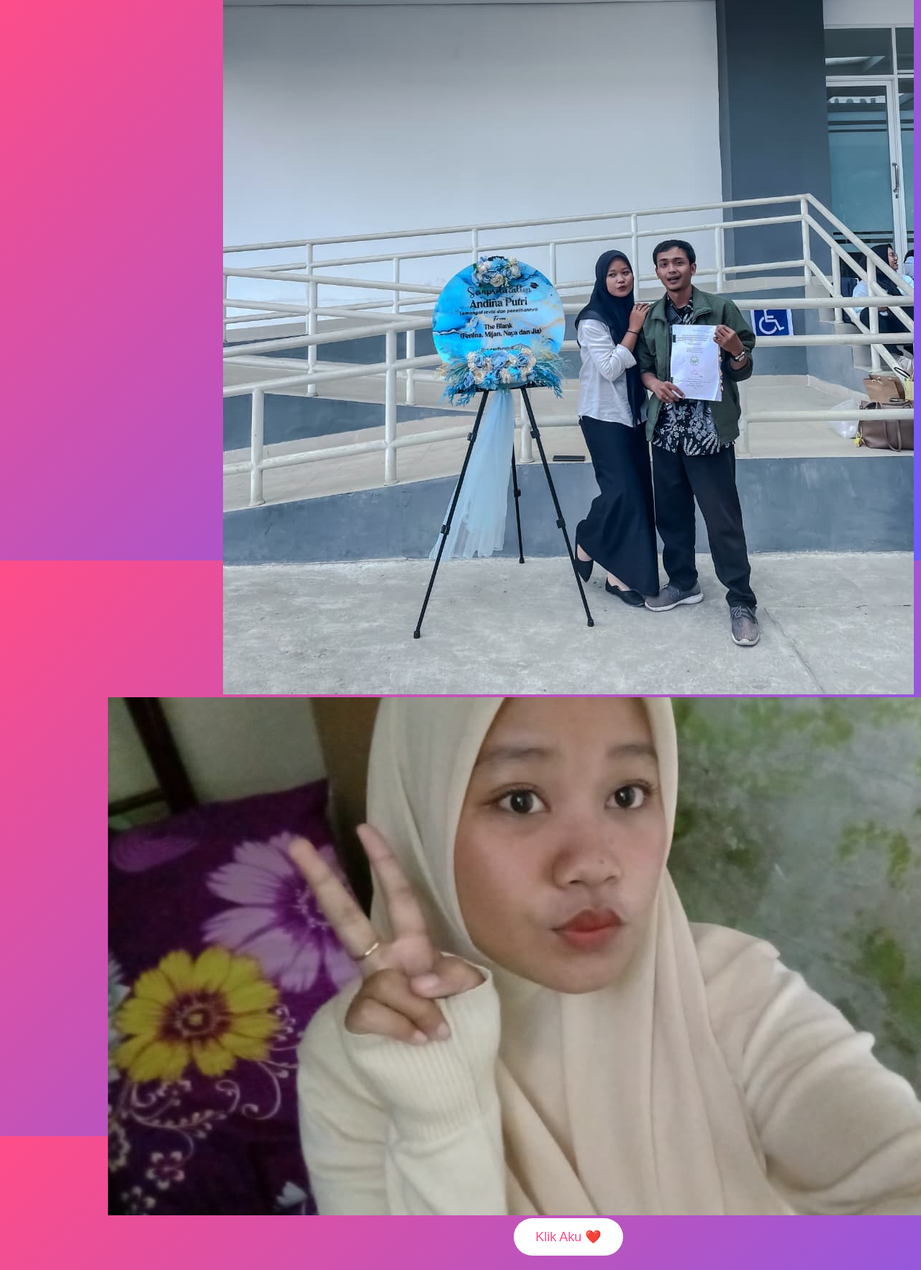
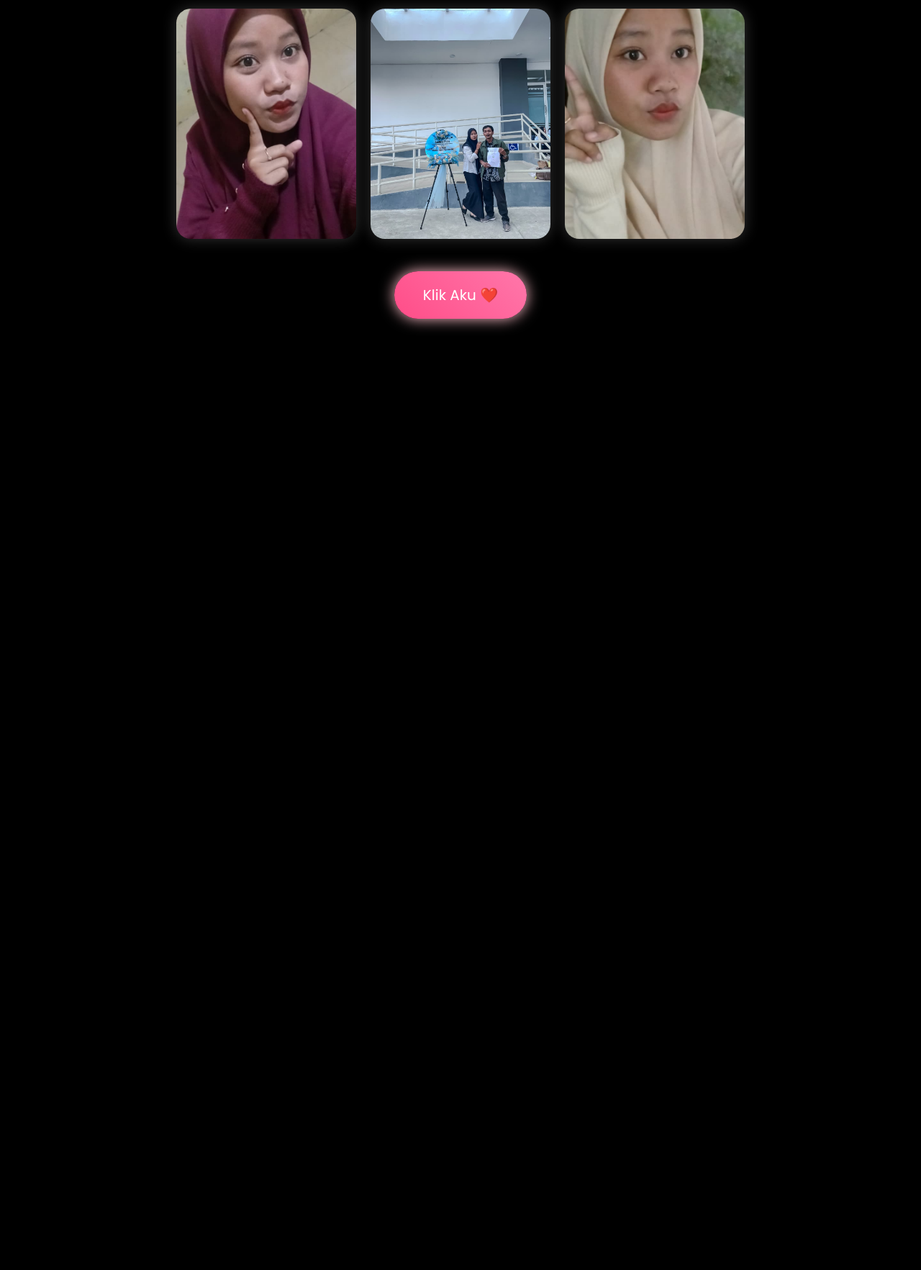
Before and after one commit to MrOlee/love-dina, a Flask app: page / in a window 1280 px wide; the page is wider, and only the part inside the window is pictured. Shown: the part 821-2586 px from the top of that part at 72% size. After the commit the page ends 1280 px from the top of that part, so only its background shows below. Run offline with Flask 3, Linux system fonts and the light colour scheme.

Commit message:
Refactor CSS styles for improved layout and design

```diff
--- a/static/style.css
+++ b/static/style.css
@@ -1,34 +1,203 @@
-body{
+*{
   margin:0;
   padding:0;
-  font-family:sans-serif;
-  background:linear-gradient(135deg,#ff4d88,#6a5cff);
-  height:100vh;
-  display:flex;
-  justify-content:center;
-  align-items:center;
+  box-sizing:border-box;
+  font-family:'Poppins',sans-serif;
+}
+
+body{
+  overflow-x:hidden;
+  background:black;
   color:white;
 }
 
-.container{
-  text-align:center;
+/* VIDEO */
+
+#bg-video{
+  position:fixed;
+  right:0;
+  bottom:0;
+  width:100%;
+  height:100%;
+  object-fit:cover;
+  z-index:-2;
 }
 
-h1{
-  font-size:45px;
+/* OVERLAY */
+
+.overlay{
+  position:fixed;
+  width:100%;
+  height:100%;
+  background:rgba(0,0,0,0.65);
+  z-index:-1;
 }
 
+/* CONTAINER */
+
+.container{
+  width:90%;
+  max-width:900px;
+  margin:auto;
+  text-align:center;
+  padding:50px 20px;
+}
+
+/* PROFILE */
+
+.profile{
+  width:220px;
+  height:220px;
+  border-radius:50%;
+  object-fit:cover;
+  border:5px solid white;
+  box-shadow:0 0 30px pink;
+  animation: glow 2s infinite;
+}
+
+/* TITLE */
+
+h1{
+  font-size:55px;
+  margin-top:25px;
+}
+
+.subtitle{
+  margin-top:20px;
+  font-size:20px;
+  line-height:1.8;
+}
+
+/* COUNTDOWN */
+
+.countdown-box{
+  margin-top:40px;
+  background:rgba(255,255,255,0.1);
+  padding:25px;
+  border-radius:25px;
+  backdrop-filter:blur(10px);
+}
+
+#timer{
+  margin-top:15px;
+  font-size:35px;
+  font-weight:bold;
+}
+
+/* LETTER */
+
+.letter{
+  margin-top:40px;
+  background:rgba(255,255,255,0.08);
+  padding:30px;
+  border-radius:25px;
+  line-height:2;
+  backdrop-filter:blur(10px);
+}
+
+/* GALLERY */
+
+.gallery{
+  margin-top:40px;
+  display:flex;
+  justify-content:center;
+  gap:20px;
+  flex-wrap:wrap;
+}
+
+.gallery img{
+  width:250px;
+  height:320px;
+  object-fit:cover;
+  border-radius:20px;
+  transition:0.4s;
+  box-shadow:0 0 20px rgba(255,255,255,0.2);
+}
+
+.gallery img:hover{
+  transform:scale(1.05);
+}
+
+/* BUTTON */
+
 button{
-  padding:15px 30px;
+  margin-top:45px;
+  padding:18px 40px;
   border:none;
-  border-radius:30px;
-  background:white;
-  color:#ff4d88;
-  font-size:18px;
+  border-radius:50px;
+  background:linear-gradient(45deg,#ff4d88,#ff77aa);
+  color:white;
+  font-size:20px;
   cursor:pointer;
+  transition:0.3s;
+  box-shadow:0 0 20px pink;
+}
+
+button:hover{
+  transform:scale(1.1);
 }
 
 #loveText{
-  margin-top:20px;
-  font-size:25px;
+  margin-top:25px;
+  font-size:32px;
+  font-weight:bold;
 }
+
+/* HEARTS */
+
+.hearts::before{
+  content:'❤️ ❤️ ❤️ ❤️ ❤️ ❤️ ❤️';
+  position:fixed;
+  top:100%;
+  left:0;
+  width:100%;
+  font-size:35px;
+  opacity:0.5;
+  animation: float 10s linear infinite;
+}
+
+/* ANIMATION */
+
+@keyframes glow{
+  0%{
+    box-shadow:0 0 20px pink;
+  }
+
+  50%{
+    box-shadow:0 0 50px #ff77aa;
+  }
+
+  100%{
+    box-shadow:0 0 20px pink;
+  }
+}
+
+@keyframes float{
+  from{
+    transform:translateY(0);
+  }
+
+  to{
+    transform:translateY(-120vh);
+  }
+}
+
+/* MOBILE */
+
+@media(max-width:768px){
+
+  h1{
+    font-size:38px;
+  }
+
+  .profile{
+    width:180px;
+    height:180px;
+  }
+
+  .gallery img{
+    width:100%;
+    height:auto;
+  }
+
+}
```
